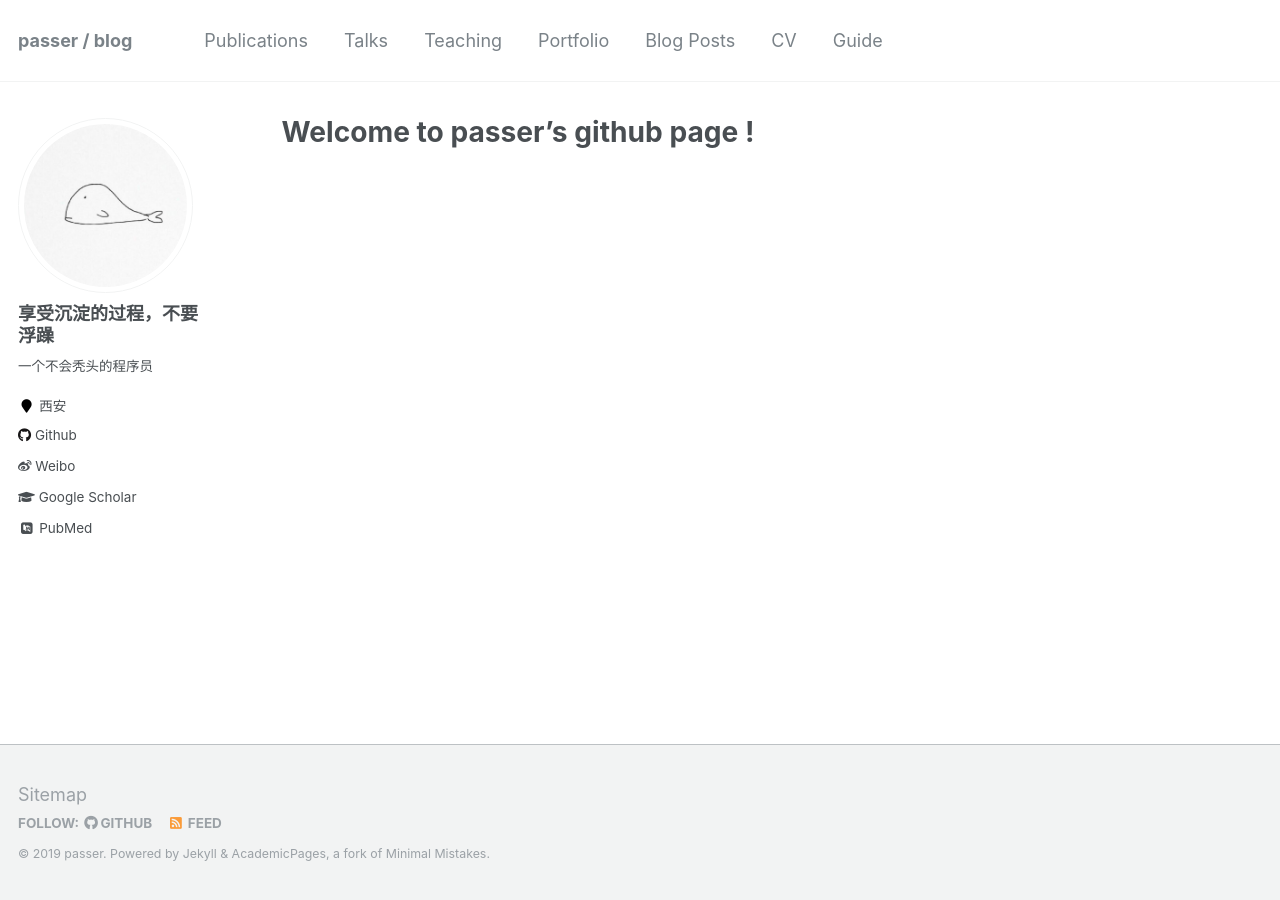
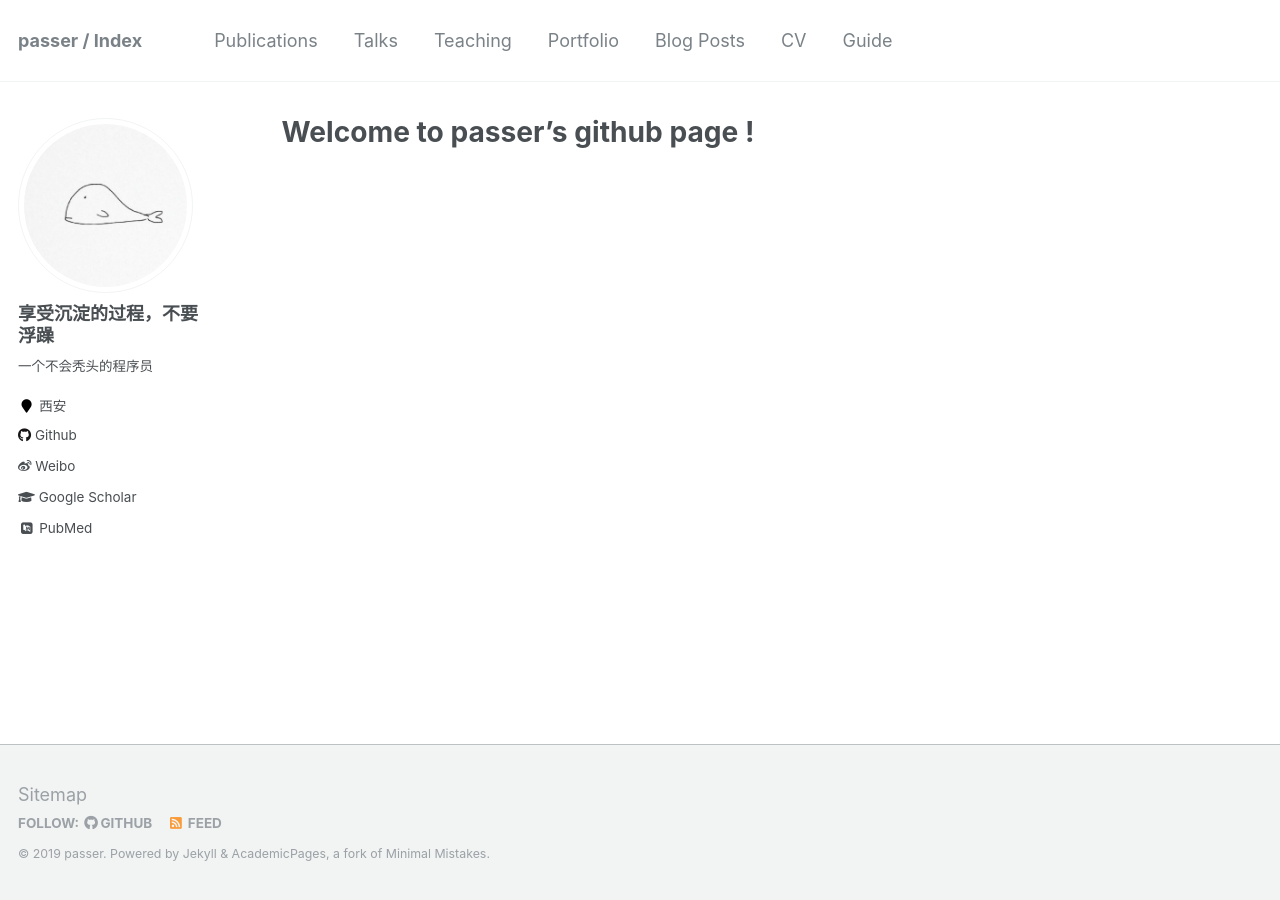
Before and after one commit to icankeep/icankeep.github.io, a Jekyll site: the page built from _pages/about.md, in a window 1280 px wide. Built offline with Jekyll 4.4.1, drawn with Linux system fonts in a browser that asks for light colours; some web fonts are replaced.

Commit message:
AutoPush

```diff
--- a/_config.yml
+++ b/_config.yml
@@ -7,7 +7,7 @@
 
 # Site Settings
 locale                   : "en-US"
-title                    : "passer / blog"
+title                    : "passer / Index"
 title_separator          : "-"
 name                     : &name "passer"
 description              : &description "This is the blog of passer"
@@ -114,6 +114,7 @@ author:
   xing             :
   youtube          :
   wikipedia        :
+  csdn             : "coderDogg"
 
 
 # Reading Files
```
Also changed, not shown: README.md (+1 -0 lines).
